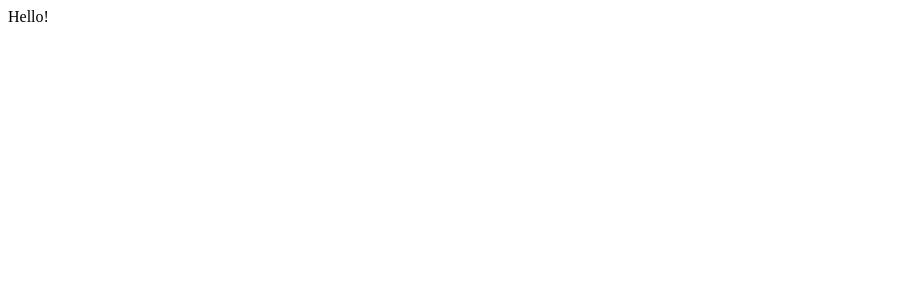
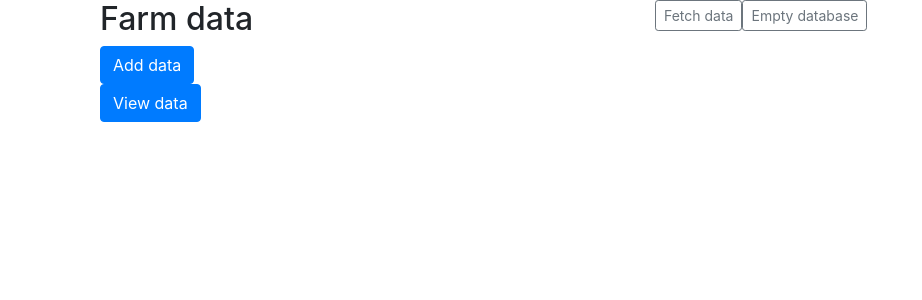
Before and after one commit to miraemilia/farmdata, a React (Create React App) app in the folder farmdata-front/: page / in a window 1280 px wide. Shown: the top 300 px of the page, without its empty margins (0-922 px from the left). Built offline with nearby package versions, Linux system fonts and the light colour scheme.

Commit message:
frontend: first draft

```diff
--- a/farmdata-front/package.json
+++ b/farmdata-front/package.json
@@ -7,6 +7,7 @@
     "@testing-library/react": "^12.1.2",
     "@testing-library/user-event": "^13.5.0",
     "react": "^17.0.2",
+    "react-bootstrap": "^2.1.0",
     "react-dom": "^17.0.2",
     "react-scripts": "5.0.0",
     "web-vitals": "^2.1.2"
--- a/farmdata-front/public/index.html
+++ b/farmdata-front/public/index.html
@@ -2,6 +2,12 @@
 <html lang="en">
   <head>
     <meta charset="utf-8" />
+    <link
+    rel="stylesheet"
+    href="https://maxcdn.bootstrapcdn.com/bootstrap/4.5.0/css/bootstrap.min.css"
+    integrity="sha384-9aIt2nRpC12Uk9gS9baDl411NQApFmC26EwAOH8WgZl5MYYxFfc+NcPb1dKGj7Sk"
+    crossorigin="anonymous"
+    />
     <link rel="icon" href="%PUBLIC_URL%/favicon.ico" />
     <meta name="viewport" content="width=device-width, initial-scale=1" />
     <meta name="theme-color" content="#000000" />
--- a/farmdata-front/src/App.js
+++ b/farmdata-front/src/App.js
@@ -1,9 +1,37 @@
 import React from 'react'
 
+import Togglable from './components/Togglable'
+import AddData from './components/AddData'
+import ViewData from './components/ViewData'
+
+import { Button, Row, Col } from 'react-bootstrap'
+
 const App = () => {
+
   return (
-    <div>
-      Hello!
+    <div className="container">
+      <Header/>
+      <Togglable openButtonLabel='Add data' closeButtonLabel='Hide form'>
+        <AddData />
+      </Togglable>
+      <Togglable openButtonLabel='View data' closeButtonLabel='Hide data'>
+        <ViewData />
+      </Togglable>
+    </div>
+
+  )
+}
+
+const Header = () => {
+  return (
+    <div className="container">
+      <Row>
+        <Col><h2>Farm data</h2></Col>
+        <Col>
+          <Button variant="outline-secondary" size="sm">Fetch data</Button>
+          <Button variant="outline-secondary" size="sm">Empty database</Button>
+        </Col>
+      </Row>
     </div>
   )
 }
--- /dev/null
+++ b/farmdata-front/src/components/AddData.js
@@ -0,0 +1,13 @@
+import React from 'react'
+
+const AddData = () => {
+
+  return (
+    <div>
+      form for adding data will be shown here
+    </div>
+  )
+
+}
+
+export default AddData
--- /dev/null
+++ b/farmdata-front/src/components/Togglable.js
@@ -0,0 +1,31 @@
+import React, { useState } from 'react'
+
+import { Button } from 'react-bootstrap'
+
+const Togglable = (props) => {
+  const [ visible, setVisible ] = useState(false)
+
+  const hideWhenVisible = { display: visible ? 'none' : '' }
+  const showWhenVisible = { display: visible ? '' : 'none' }
+
+  const toggleVisibility = () => {
+    setVisible(!visible)
+  }
+
+  return (
+    <div className="container">
+      <div style={hideWhenVisible}>
+        <Button onClick={toggleVisibility}>{props.openButtonLabel}</Button>
+      </div>
+      <div style={showWhenVisible}>
+        <Button onClick={toggleVisibility}>{props.closeButtonLabel}</Button>
+        {props.children}
+      </div>
+    </div>
+  )
+
+}
+
+Togglable.displayName = 'Togglable'
+
+export default Togglable
--- /dev/null
+++ b/farmdata-front/src/components/ViewData.js
@@ -0,0 +1,13 @@
+import React from 'react'
+
+const ViewData = () => {
+
+  return (
+    <div>
+      data will be shown here
+    </div>
+  )
+
+}
+
+export default ViewData
--- a/farmdata-front/src/index.js
+++ b/farmdata-front/src/index.js
@@ -1,3 +1,4 @@
+import React from 'react'
 import ReactDOM from 'react-dom'
 import App from './App'
 
```
Also changed, not shown: 1 other file (tests, documents, lock files or other folders).
